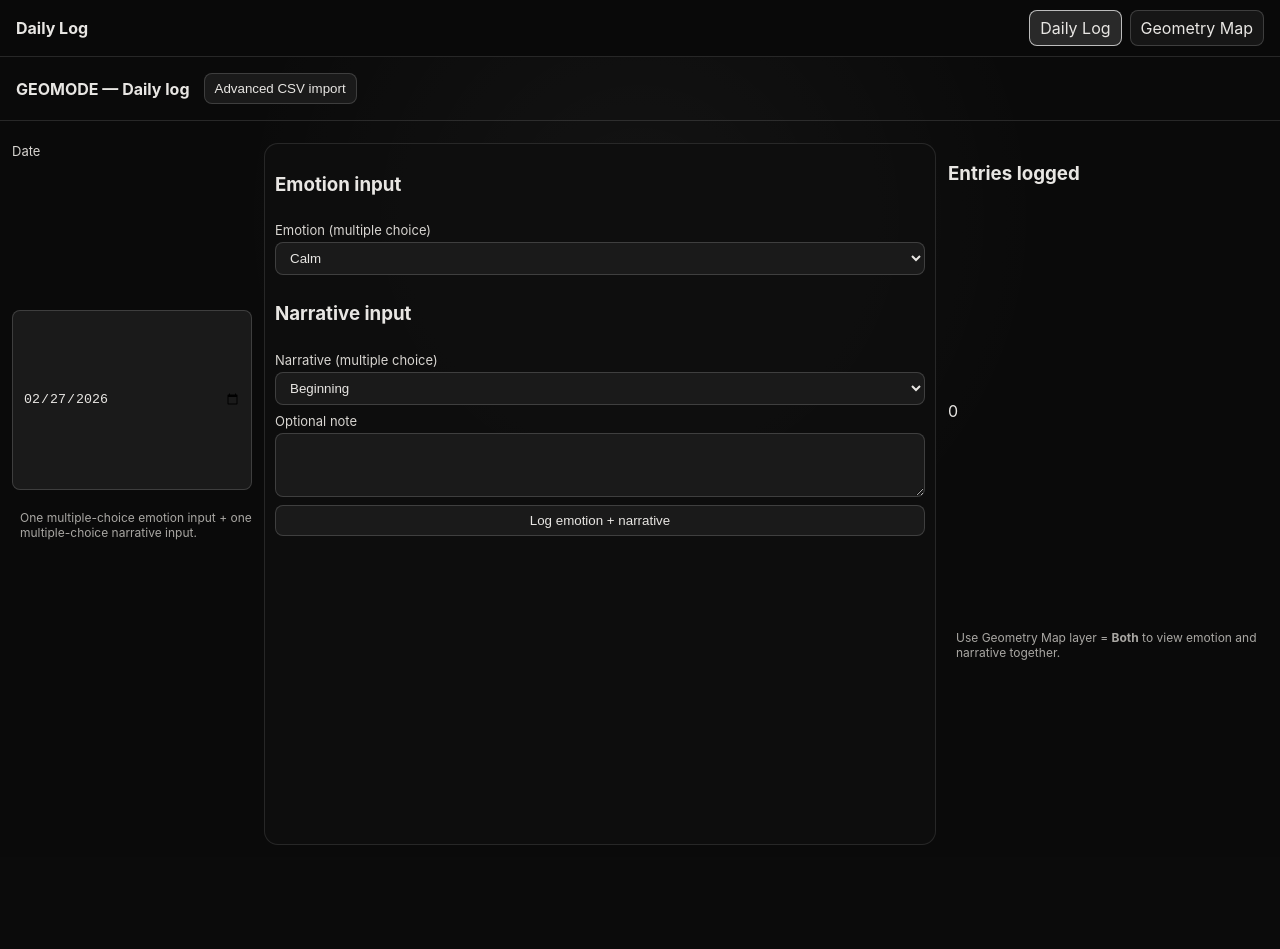
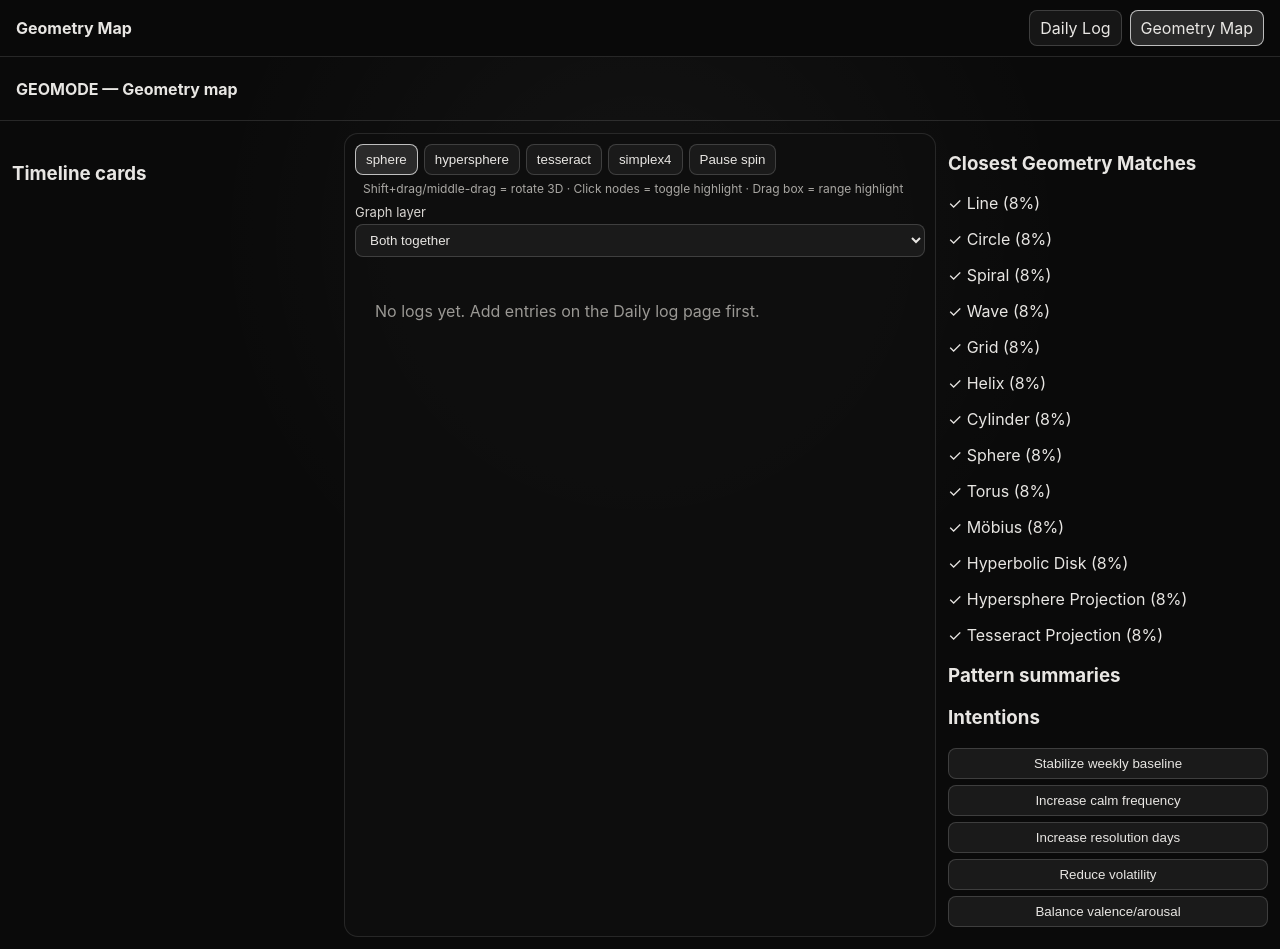
Before and after one commit to exeunt3/highmaps, a React (Vite) app: page / in a window 1280 px wide. Before the commit the page ends 857 px from the top, so only its background shows below. Built offline with nearby package versions, Linux system fonts and the light colour scheme.

Commit message:
Default app landing page to geometry map

```diff
--- a/src/App.tsx
+++ b/src/App.tsx
@@ -8,8 +8,8 @@ type PageId = 'log' | 'map';
 
 const getPageFromHash = (): PageId => {
   const hash = window.location.hash.replace('#', '');
-  if (hash === 'map') return 'map';
-  return 'log';
+  if (hash === 'log') return 'log';
+  return 'map';
 };
 
 export const App = () => {
--- a/src/ui/explorer/ExplorerScreen.tsx
+++ b/src/ui/explorer/ExplorerScreen.tsx
@@ -4,6 +4,21 @@ import { useGeomodeStore, type GeomodeEntry } from '../../state/store';
 import { projectPoints, SimpleChart } from '../components/SimpleChart';
 
 const SHAPES = ['sphere', 'hypersphere', 'tesseract', 'simplex4'] as const;
+const GEOMETRY_MODELS = [
+  'Line',
+  'Circle',
+  'Spiral',
+  'Wave',
+  'Grid',
+  'Helix',
+  'Cylinder',
+  'Sphere',
+  'Torus',
+  'Möbius',
+  'Hyperbolic Disk',
+  'Hypersphere Projection',
+  'Tesseract Projection',
+] as const;
 type ShapeId = (typeof SHAPES)[number];
 type GraphLayer = 'emotion' | 'narrative' | 'both';
 
@@ -122,12 +137,41 @@ const fitError = (points: Array<{ x: number; y: number }>, model: string) => {
   switch (model) {
     case 'Line':
       return points.reduce((acc, p, i) => acc + Math.abs(p.y - (points[0].y + (yTrend / points.length) * i)), 0) / points.length;
-    case 'Cycle':
+    case 'Circle':
       return radii.reduce((acc, r) => acc + Math.abs(r - avgR), 0) / points.length;
     case 'Spiral':
       return points.reduce((acc, p, i) => acc + Math.abs(Math.hypot(p.x - centerX, p.y - centerY) - (i / points.length) * avgR * 1.8), 0) / points.length;
+    case 'Wave':
+      return points.reduce((acc, p, i) => acc + Math.abs(p.y - (centerY + Math.sin((i / points.length) * Math.PI * 3) * avgR * 0.55)), 0) / points.length;
+    case 'Grid':
+      return points.reduce((acc, p) => {
+        const nearX = Math.abs(p.x - Math.round(p.x / (avgR * 0.35 || 1)) * (avgR * 0.35 || 1));
+        const nearY = Math.abs(p.y - Math.round(p.y / (avgR * 0.35 || 1)) * (avgR * 0.35 || 1));
+        return acc + Math.min(nearX, nearY);
+      }, 0) / points.length;
     case 'Helix':
       return points.reduce((acc, p) => acc + Math.abs(Math.abs(p.x - centerX) - avgR), 0) / points.length;
+    case 'Cylinder':
+      return points.reduce((acc, p) => acc + Math.abs(Math.abs(p.x - centerX) - avgR * 0.75), 0) / points.length;
+    case 'Sphere':
+      return radii.reduce((acc, r) => acc + Math.abs(r - avgR * 0.9), 0) / points.length;
+    case 'Torus':
+      return points.reduce((acc, p) => {
+        const r = Math.hypot(p.x - centerX, p.y - centerY);
+        return acc + Math.min(Math.abs(r - avgR * 0.65), Math.abs(r - avgR * 1.1));
+      }, 0) / points.length;
+    case 'Möbius':
+      return points.reduce((acc, p, i) => acc + Math.abs((p.y - centerY) - Math.sin((i / points.length) * Math.PI * 2) * (p.x - centerX) * 0.25), 0) / points.length;
+    case 'Hyperbolic Disk':
+      return points.reduce((acc, p) => acc + Math.abs(Math.hypot(p.x - centerX, p.y - centerY) - avgR * 0.6) * 0.6, 0) / points.length;
+    case 'Hypersphere Projection':
+      return radii.reduce((acc, r) => acc + Math.abs(r - avgR * 0.82), 0) / points.length;
+    case 'Tesseract Projection':
+      return points.reduce((acc, p) => {
+        const dx = Math.abs(p.x - centerX);
+        const dy = Math.abs(p.y - centerY);
+        return acc + Math.abs(Math.max(dx, dy) - avgR * 0.95);
+      }, 0) / points.length;
     default:
       return 999;
   }
@@ -150,15 +194,14 @@ export const ExplorerScreen = () => {
   }, [entries, graphLayer]);
 
   const shapedPoints = useMemo(() => shapeProjection(shapeId, basePoints), [shapeId, basePoints]);
-  const chartPoints = useMemo(() => projectPoints(shapedPoints, 1300, 650, rotation), [shapedPoints, rotation]);
+  const chartPoints = useMemo(() => projectPoints(shapedPoints, 1560, 860, rotation), [shapedPoints, rotation]);
 
   const summaries = useMemo(() => computeSummary(entries), [entries]);
   const geometryMatches = useMemo(() => {
     const projected = chartPoints.map((p) => ({ x: p.px, y: p.py }));
-    const models = ['Line', 'Cycle', 'Spiral', 'Helix'];
-    return models.map((model) => {
+    return GEOMETRY_MODELS.map((model) => {
       const error = fitError(projected, model);
-      return { model, confidence: Math.round(clamp(100 - error * 8, 8, 98)) };
+      return { model, confidence: Math.round(clamp(100 - error * 7.5, 8, 98)) };
     }).sort((a, b) => b.confidence - a.confidence);
   }, [chartPoints]);
 
@@ -264,8 +307,8 @@ export const ExplorerScreen = () => {
 
           {entries.length > 0 ? (
             <SimpleChart
-              width={1300}
-              height={650}
+              width={1560}
+              height={860}
               points={shapedPoints}
               highlightIds={selectedIds}
               selectionBox={selectionBox}
```
